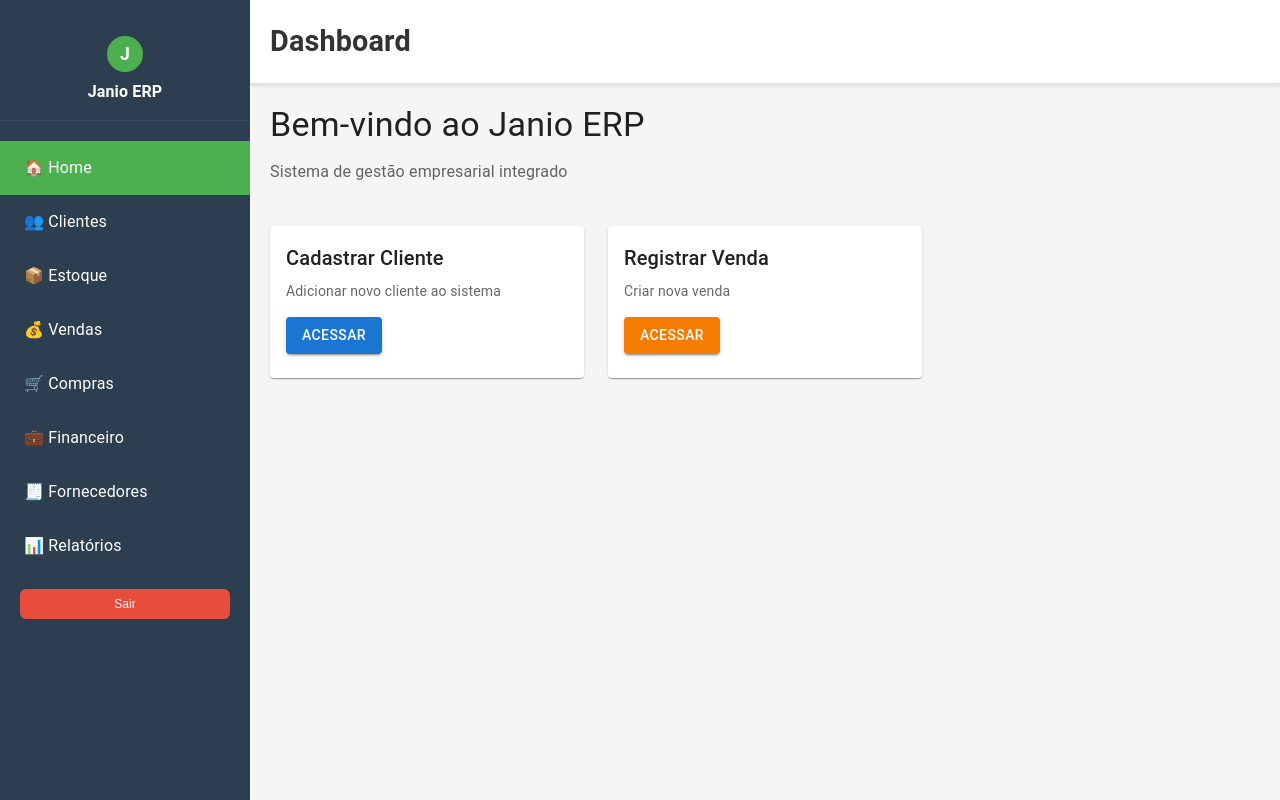
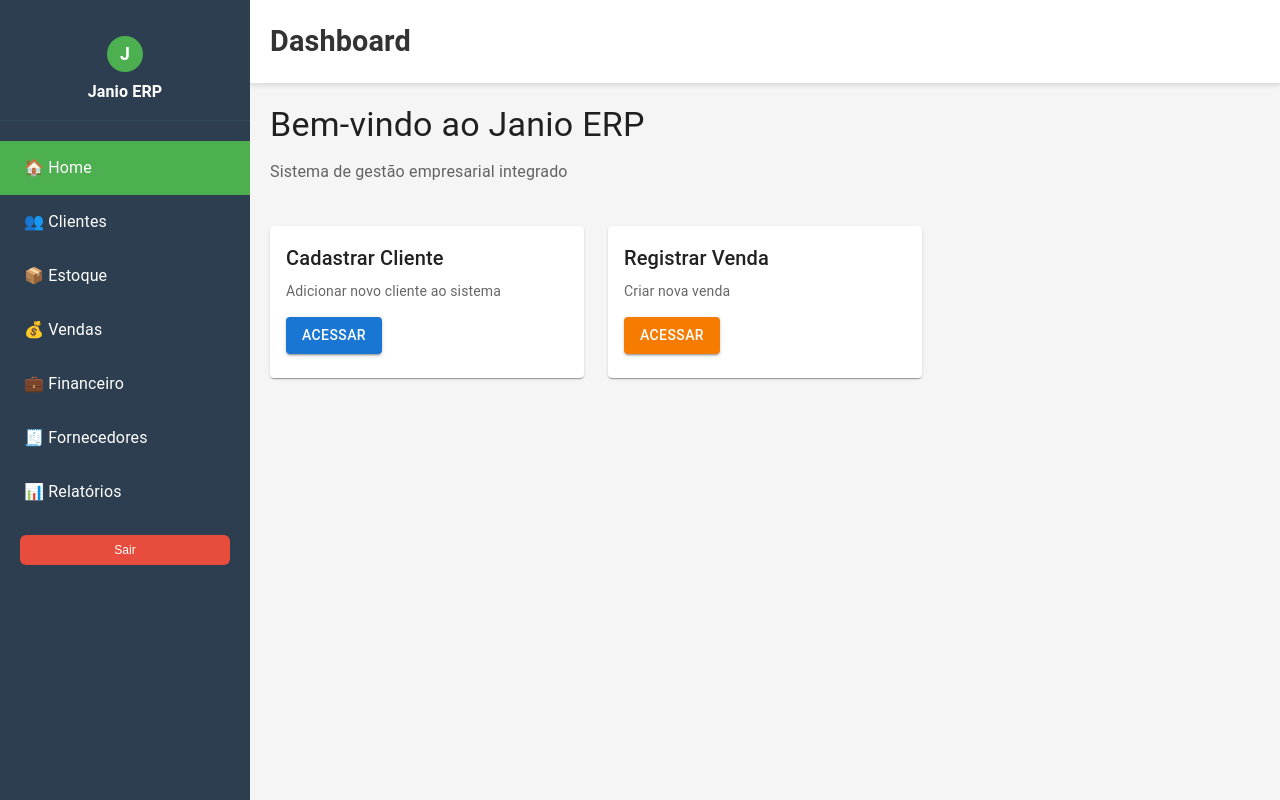
Before and after one commit to icaro-c-santos/janio-front, a React (Vite) app: page / in a window 1280 px wide. Built offline with nearby package versions, Linux system fonts and the light colour scheme; sample sign-in values are in the browser's storage.

Commit message:
move a página de compras para ser um modulo na pagina financeiro

```diff
--- a/src/App.tsx
+++ b/src/App.tsx
@@ -13,7 +13,7 @@ import PrivateRoute from './components/PrivateRoute';
 import ToastContainer from './components/ToastContainer';
 import ReportsPage from './pages/reports';
 import SuppliersPage from './pages/suppliers';
-import InventoryPurchasesPage from './pages/purchases';
+import InventoryPurchasesPage from './pages/financial/components/InventoryPurchasesSection';
 import SalesPage from './pages/Sales';
 import FinancialPage from './pages/financial';
 
@@ -58,13 +58,6 @@ function App() {
                                     </ResponsiveLayout>
                                 </PrivateRoute>
                             } />
-                            <Route path="/compras" element={
-                                <PrivateRoute requiredRole="admin">
-                                    <ResponsiveLayout>
-                                        <InventoryPurchasesPage />
-                                    </ResponsiveLayout>
-                                </PrivateRoute>
-                            } />
                             <Route path="/estoque" element={
                                 <PrivateRoute requiredRole="admin">
                                     <ResponsiveLayout>
--- a/src/components/Layout.tsx
+++ b/src/components/Layout.tsx
@@ -121,23 +121,6 @@ const Layout = ({ children }: { children: ReactNode }) => {
                 💰 Vendas
               </Link>
               <Link
-                to="/compras"
-                style={{
-                  display: "block",
-                  padding: "15px 20px",
-                  color: "white",
-                  textDecoration: "none",
-                  backgroundColor: isActive("/compras")
-                    ? "#4CAF50"
-                    : "transparent",
-                  borderLeft: isActive("/compras")
-                    ? "4px solid #4CAF50"
-                    : "4px solid transparent",
-                }}
-              >
-                🛒 Compras
-              </Link>
-              <Link
                 to="/financeiro"
                 style={{
                   display: "block",
@@ -239,7 +222,6 @@ const Layout = ({ children }: { children: ReactNode }) => {
             {location.pathname === "/" && "Dashboard"}
             {location.pathname === "/clientes" && "Clientes"}
             {location.pathname === "/vendas" && "Vendas"}
-            {location.pathname === "/compras" && "Compras"}
             {location.pathname === "/financeiro" && "Financeiro"}
             {location.pathname === "/fornecedores" && "Fornecedores"}
           </h1>
--- a/src/components/MobileLayout.tsx
+++ b/src/components/MobileLayout.tsx
@@ -40,7 +40,6 @@ const MobileLayout: React.FC<MobileLayoutProps> = ({ children }) => {
         { label: 'Clientes', path: '/customers', icon: <PeopleIcon /> },
         { label: 'Estoque', path: '/estoque', icon: <InventoryIcon /> },
         { label: 'Vendas', path: '/vendas', icon: <ShoppingCartIcon /> },
-        { label: 'Compras', path: '/compras', icon: <ShoppingCartIcon /> },
         { label: 'Fornecedores', path: '/fornecedores', icon: <PeopleIcon /> },
         { label: 'Financeiro', path: '/financeiro', icon: <MoneyIcon /> },
         { label: 'Relatórios', path: '/reports', icon: <AssessmentIcon /> },
--- a/src/pages/financial/index.tsx
+++ b/src/pages/financial/index.tsx
@@ -1,5 +1,6 @@
 import React, { useState } from 'react';
 import { Box, Paper, Tabs, Tab, Typography } from '@mui/material';
+import InventoryPurchasesPage from './components/InventoryPurchasesSection';
 
 const FinancialPage: React.FC = () => {
   const [tab, setTab] = useState(0);
@@ -10,6 +11,7 @@ const FinancialPage: React.FC = () => {
         <Tabs value={tab} onChange={(_e, v) => setTab(v)} aria-label="tabs-financeiro" variant="scrollable">
           <Tab label="Contas a pagar" />
           <Tab label="Contas a receber" />
+          <Tab label="Compras" />
         </Tabs>
       </Paper>
 
@@ -24,6 +26,12 @@ const FinancialPage: React.FC = () => {
           <Typography color="text.secondary">Em breve: listagem de contas a receber</Typography>
         </Box>
       )}
+
+      {tab === 2 && (
+        <Box sx={{ p: { xs: 0, md: 0 } }}>
+          <InventoryPurchasesPage />
+        </Box>
+      )}
     </Box>
   );
 };
```
Also changed, not shown: src/pages/financial/components/InventoryPurchasesSection.tsx (renamed from src/pages/purchases/index.tsx, +6 -6 lines), src/pages/financial/components/MobilePurchaseCard.tsx (renamed from src/pages/purchases/components/MobilePurchaseCard.tsx), src/pages/financial/components/ModalSucess.tsx (renamed from src/pages/purchases/components/ModalSucess.tsx).
